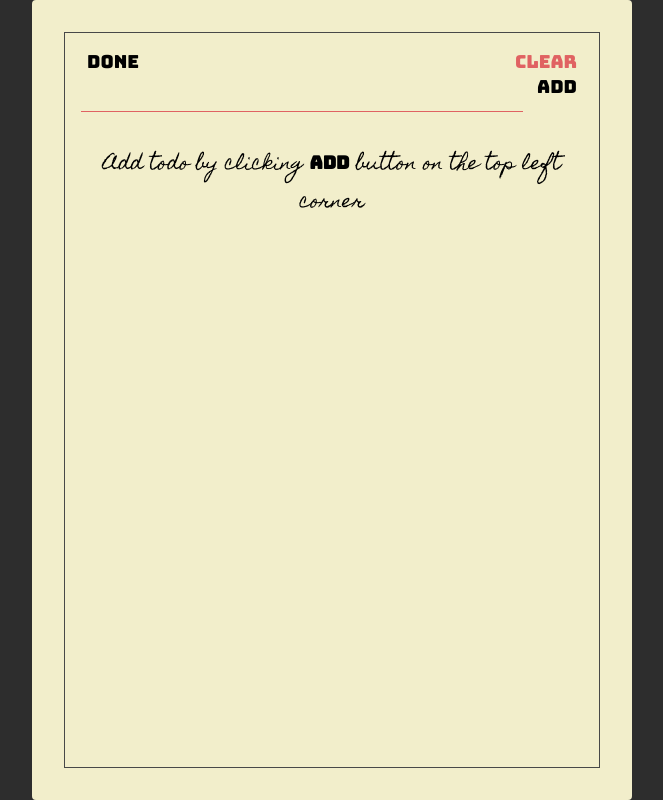
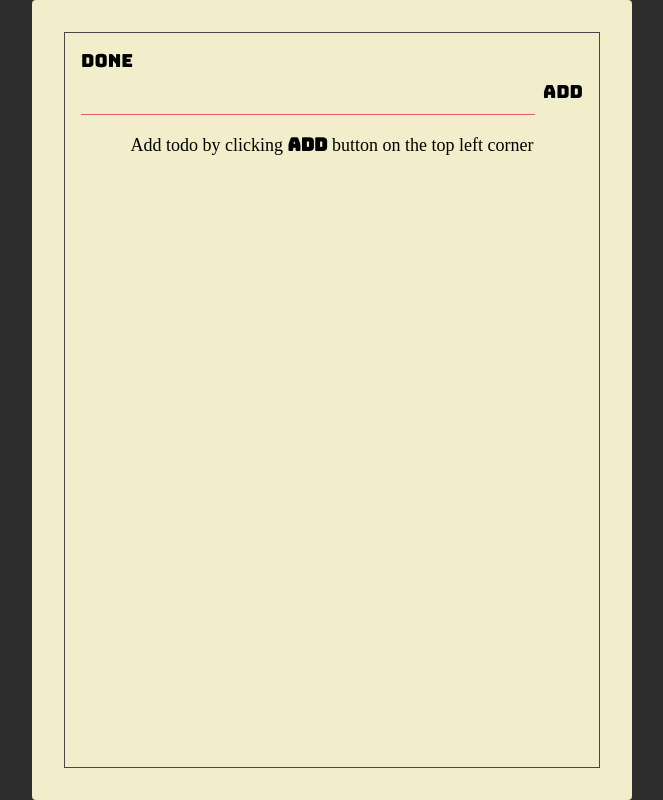
Before and after one commit to rahmat-dev/react-todolist, a React (Create React App) app: page / in a window 1280 px wide. Both pictures are taken after a click on the button "Add". Shown: the whole page, without its empty margins (308-971 px from the left). Built offline with nearby package versions, Linux system fonts and the light colour scheme.

Commit message:
Update style, font, and condition of clear button visibility

```diff
--- a/public/index.html
+++ b/public/index.html
@@ -14,9 +14,13 @@
     <link rel="manifest" href="%PUBLIC_URL%/manifest.json" />
     <link rel="shortcut icon" href="%PUBLIC_URL%/favicon.ico" />
     <link
+      href="https://fonts.googleapis.com/css2?family=Bungee&display=swap"
+      rel="stylesheet"
+    />
+    <!-- <link
       href="https://fonts.googleapis.com/css2?family=Bungee&family=Homemade+Apple&display=swap"
       rel="stylesheet"
-    />
+    /> -->
     <!--
       Notice the use of %PUBLIC_URL% in the tags above.
       It will be replaced with the URL of the `public` folder during the build.
--- a/src/components/Header.jsx
+++ b/src/components/Header.jsx
@@ -10,7 +10,9 @@ const Header = ({ toggleShowTodoForm, showTodoForm, clearTodo }) => {
         onClick={toggleShowTodoForm}
       />
       {/* <h1 className="header-title">Todo Lists</h1> */}
-      <Button text="Clear" onClick={clearTodo} color="main-red-color" />
+      {!showTodoForm && (
+        <Button text="Clear" onClick={clearTodo} color="main-red-color" />
+      )}
     </section>
   );
 };
--- a/src/components/TodoForm.jsx
+++ b/src/components/TodoForm.jsx
@@ -7,7 +7,7 @@ const TodoForm = ({ addTodo, showTodoForm }) => {
   const handleFormSubmit = (e) => {
     e.preventDefault();
 
-    if (!value) {
+    if (!value.trim()) {
       alert("No blank todo!");
       return;
     }
@@ -23,6 +23,7 @@ const TodoForm = ({ addTodo, showTodoForm }) => {
           <input
             type="text"
             className="add-input"
+            maxLength={20}
             value={value}
             onChange={(e) => setValue(e.target.value)}
           />
--- a/src/styles.css
+++ b/src/styles.css
@@ -58,6 +58,7 @@ body {
   border: none;
   outline: none;
   cursor: pointer;
+  padding: 0;
 }
 
 .btn:active {
@@ -83,6 +84,7 @@ section.header {
 .add-form {
   display: flex;
   align-items: flex-start;
+  margin: 8px 0 0;
 }
 
 .add-input {
@@ -95,6 +97,7 @@ section.header {
   text-transform: lowercase;
   text-align: center;
   margin-right: 8px;
+  padding: 8px 0px;
 }
 /* END SECTION FORM ADD TODO */
 
@@ -103,7 +106,6 @@ section.todos {
   display: flex;
   flex-direction: column;
   overflow: auto;
-  margin: 16px 0;
 }
 
 section.todos::-webkit-scrollbar {
@@ -116,6 +118,7 @@ section.todos::-webkit-scrollbar {
   font: 2.4rem var(--homemade-apple-font);
   text-transform: lowercase;
   text-align: center;
+  padding: 8px 0px;
 }
 
 .nothing-todo-placeholder {
```
